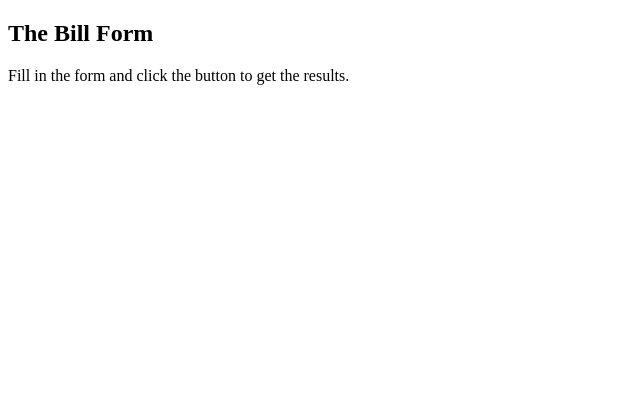
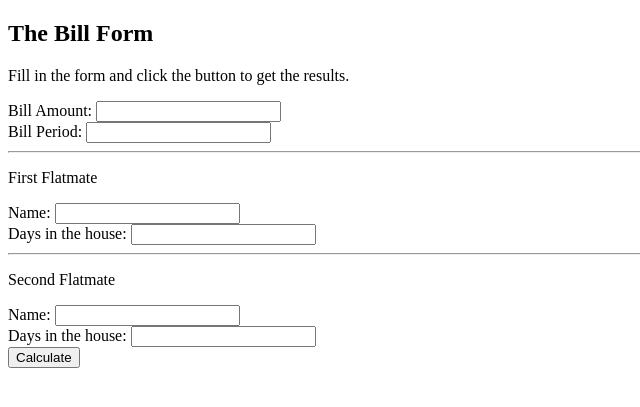
Before and after one commit to catbears/Py_OOP_App_5, a Flask app: page /bill in a window 1280 px wide. Shown: the top 407 px of the page, without its empty margins (0-640 px from the left). Run offline with Flask 2, Linux system fonts and the light colour scheme.

Commit message:
Added forms without functions and a button.

```diff
--- a/main.py
+++ b/main.py
@@ -1,5 +1,5 @@
 from flask.views import MethodView
-from wtforms import Form
+from wtforms import Form, StringField, SubmitField
 from flask import Flask, render_template
 
 app = Flask(__name__)
@@ -13,7 +13,9 @@ class HomePage(MethodView):
 class BillFormPage(MethodView):
 
     def get(self):
-        return render_template('bill_form_page.html')
+        bill_form = BillForm()
+        return render_template('bill_form_page.html',
+                               billform=bill_form)
 
 
 class ResultsPage(MethodView):
@@ -21,7 +23,16 @@ class ResultsPage(MethodView):
 
 
 class BillForm(Form):
-    pass
+    amount = StringField("Bill Amount: ")
+    period = StringField("Bill Period: ")
+
+    name1 = StringField("Name: ")
+    days_in_house1 = StringField("Days in the house: ")
+
+    name2 = StringField("Name: ")
+    days_in_house2 = StringField("Days in the house: ")
+
+    button = SubmitField("Calculate")
 
 app.add_url_rule('/', view_func=HomePage.as_view('home_page'))
 app.add_url_rule('/bill', view_func=BillFormPage.as_view('bill_form_page'))
--- a/templates/bill_form_page.html
+++ b/templates/bill_form_page.html
@@ -7,5 +7,23 @@
 <body>
 <h2>The Bill Form</h2>
 <p>Fill in the form and click the button to get the results.</p>
+<form>
+    {{ billform.amount.label }} {{ billform.amount }}
+    <br>
+    {{ billform.period.label }} {{ billform.period }}
+    <hr>
+    <p>First Flatmate</p>
+    {{ billform.name1.label }} {{ billform.name1 }}
+    <br>
+    {{ billform.days_in_house1.label }} {{ billform.days_in_house1 }}
+    <hr>
+    <p>Second Flatmate</p>
+    {{ billform.name2.label }} {{ billform.name2 }}
+    <br>
+    {{ billform.days_in_house2.label }} {{ billform.days_in_house2 }}
+    <br>
+    {{ billform.button }}
+
+</form>
 </body>
 </html>
```
Also changed, not shown: README.md.
